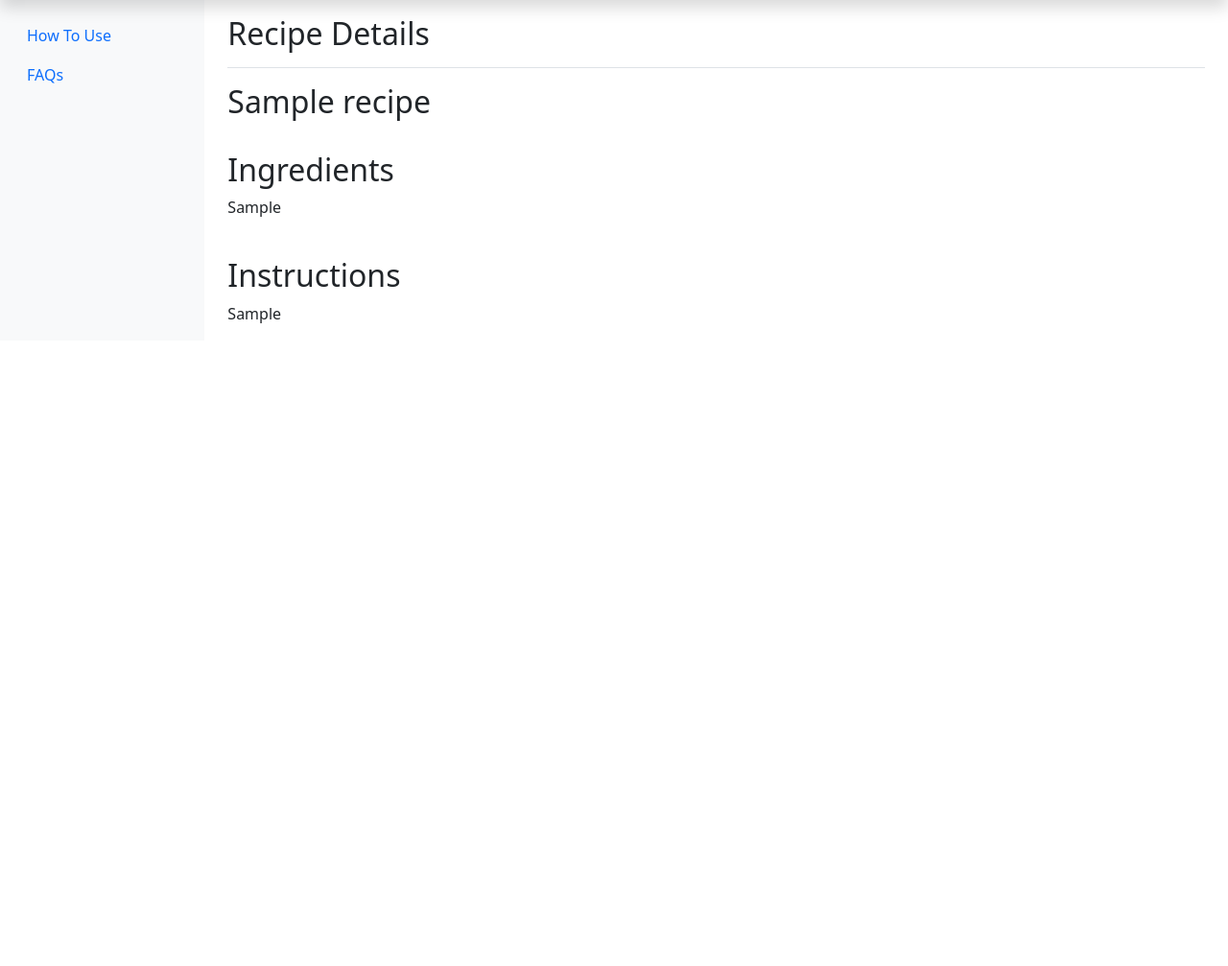
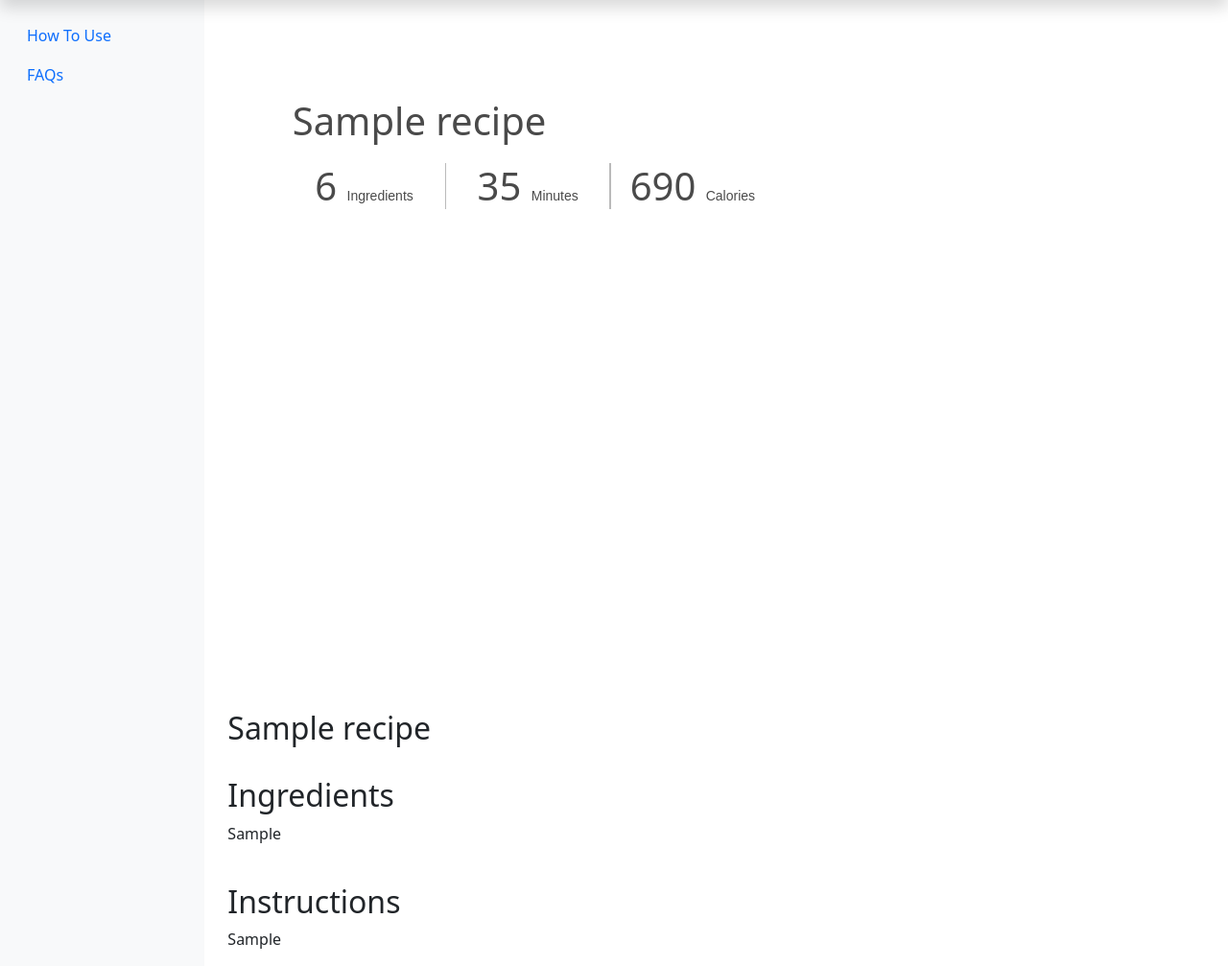
Before and after one commit to cx913/TTDS, a Django app: page /recipe/show_recipe/1 in a window 1280 px wide. Shown: the part 52-1059 px from the top of the page at 96% size. Before the commit the page ends 389 px from the top, so only its background shows below. Run offline with Django 4.2, Linux system fonts and the light colour scheme; tables that the repository leaves empty hold one stand-in row (values such as "Sample post"); parts of the project's set-up code (start-up, migrations or seed data) failed here and were passed over.

Commit message:
Update show_recipe.html

```diff
--- a/mysite/recipe/templates/recipe/show_recipe.html
+++ b/mysite/recipe/templates/recipe/show_recipe.html
@@ -2,17 +2,56 @@
 
 {% block content %}
 
-     <div class="d-flex justify-content-between flex-wrap flex-md-nowrap align-items-center pt-3 pb-2 mb-3 border-bottom">
-                          <h1 class="h2">Recipe Details</h1>
-{#                          <div class="btn-toolbar mb-2 mb-md-0">#}
-{#                            <div class="btn-group me-2">#}
-{#                              <button type="button" class="btn btn-sm btn-outline-secondary">Share</button>#}
-{#                              <button type="button" class="btn btn-sm btn-outline-secondary">Export</button>#}
-{#                            </div>#}
-{#                            <button type="button" class="btn btn-sm btn-outline-secondary dropdown-toggle">#}
-{#                              <span data-feather="calendar" class="align-text-bottom"></span>#}
-{#                              This week#}
-{#                            </button>#}
+{#     <div class="d-flex justify-content-between flex-wrap flex-md-nowrap align-items-center pt-3 pb-2 mb-3 border-bottom">#}
+    <div class="app-content">
+     <div class="recipe">
+         <div class="breadcrumbs-wrapper wrapper"></div>
+
+        <div class="recipe-summary wrapper">
+            <div class="recipe-details">
+                <div class="primary-info-text">
+                    <div class="primary-info-left-wrapper">
+                        <h1 class="recipe-title font-bold h2-text primary-dark">
+                            {{ recipe.title }}
+                        </h1>
+                        <span class="attribution">
+                        </span>
+                    </div>
+                    <div class="summary-item-wrapper">
+                        <div class="recipe-summary-item  h2-text">
+                            <span class="value font-light h2-text">
+                                {{ recipe.ingredients | length }}
+                            </span>
+                            <span class="unit font-normal p3-text">
+                                Ingredients
+                            </span>
+                        </div>
+                        <div class="recipe-summary-item unit h2-text">
+                            <span class="value font-light h2-text">
+                                35
+                            </span>
+                            <span class="unit font-normal p3-text">
+                                Minutes
+                            </span>
+                        </div>
+                        <div class="recipe-summary-item unit h2-text">
+                            <span class="value font-light h2-text">
+                                690
+                            </span>
+                            <span class="unit font-normal p3-text">
+                                Calories
+                            </span>
+                        </div>
+                    </div>
+
+                </div>
+            </div>
+        </div>
+     </div>
+
+
+
+
                           </div>
             <h2>{{ recipe.title }}</h2> </br>
             <h2>Ingredients</h2>
@@ -20,6 +59,112 @@
             <h2>Instructions</h2>
             <p>{{ recipe.instructions }}</p>
 
+<style>
+
+.p3-text, .card-info.article-embed .card-description, .tray-nutrition .nutritional-info .text, .onboarding-widget .recipe-card .card-title, .payment .payment-title .add-new, .payment-method .card-num-cards-group .last-four, .payment-method .card-num-cards-group .expire-date, .pro-universal-cta .sticky-header-subtitle, .thermometer-footer .legal-footer .legal-links, .view-nutrition .nutritional-info .text {
+    font-size: 14px;
+    line-height: 1.714285714285714;
+}
+
+.font-normal {
+    font-family: europa-regularregular, sans-serif;
+    font-weight: 400;
+}
+
+.app-content {
+    overflow: auto;
+    position: relative;
+    flex: 1;
+    overflow-x: hidden;
+    display: flex;
+    flex-direction: column;
+    align-items: center;
+    width: 100%;
+}
+
+.recipe .breadcrumbs-wrapper {
+    max-width: 978px;
+    padding-top: 102px;
+}
+
+.recipe {
+    box-sizing: border-box;
+    width: 100%;
+    min-height: calc(100vh - 60px);
+    margin: auto;
+}
+
+.recipe > .recipe-summary {
+    color: #4a4a4a;
+    margin-top: 32px;
+    max-width: 978px;
+    width: 100%;
+    display: flex;
+}
+
+.recipe > .wrapper, .recipe .recipe-info > .wrapper {
+    max-width: 900px;
+    width: 100%;
+    margin: 0 auto;
+}
+
+.recipe > .recipe-summary .recipe-details {
+    margin: auto 0.5em;
+}
+
+.recipe-details {
+    justify-content: center;
+}
+
+.recipe-details .primary-info-text .primary-info-left-wrapper {
+    line-height: 1.33;
+    width: 95%;
+}
+
+.h2-text, .text-input-wrapper.large-input .text-input::placeholder {
+    font-size: 40px;
+    line-height: 1.2;
+}
+
+@media only screen and (max-width: 1279px)
+.recipe > .recipe-summary .summary-item-wrapper {
+    width: 26em;
+    margin: 20px -28px;
+}
+
+.recipe > .recipe-summary .summary-item-wrapper {
+    width: 32em;
+    margin: 20px -10px;
+    display: flex;
+    flex-direction: row;
+    justify-content: center;
+}
+
+.recipe-summary-item {
+    color: #4a4a4a;
+    flex: 1;
+    text-align: center;
+}
+
+.recipe-summary-item.unit {
+    border-left: 1px solid #bababa;
+}
+
+.recipe-summary-item {
+    color: #4a4a4a;
+    flex: 1;
+    text-align: center;
+}
+.h2-text, .text-input-wrapper.large-input .text-input::placeholder {
+    font-size: 40px;
+    line-height: 1.2;
+}
+
+.recipe-summary-item.unit:not(:last-child) {
+    border-right: 1px solid #bababa;
+}
 
 
+</style>
+
 {% endblock %}
```
